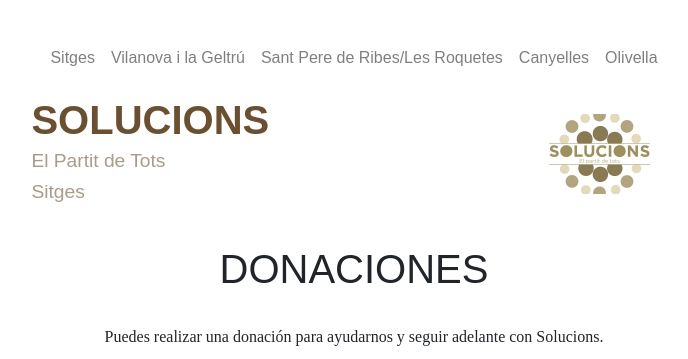
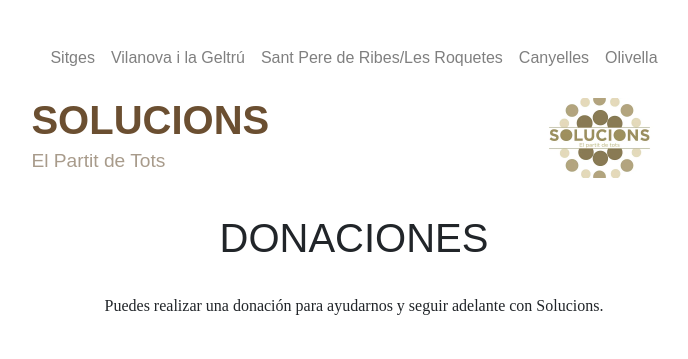
Before and after one commit to CatalunyaRefer/Solucions, a Python web app: template templates/donations.html in a window 1280 px wide. Shown: the top 359 px of the page, without its empty margins (286-974 px from the left). Run offline with Jinja, Linux system fonts and the light colour scheme; the template is opened without the code that fills it, so the values that code supplies are empty; some libraries are stand-ins or nearby versions.

Commit message:
Update donations.html

```diff
--- a/templates/donations.html
+++ b/templates/donations.html
@@ -42,7 +42,6 @@
         <div class="text-container">
             <h1>SOLUCIONS</h1>
             <h2>El Partit de Tots</h2>
-            <h2>Sitges</h2>
         </div>
         <div class="logo-container">
             <img src="/static/img/logoSolucions.webp" alt="Logo">
```
